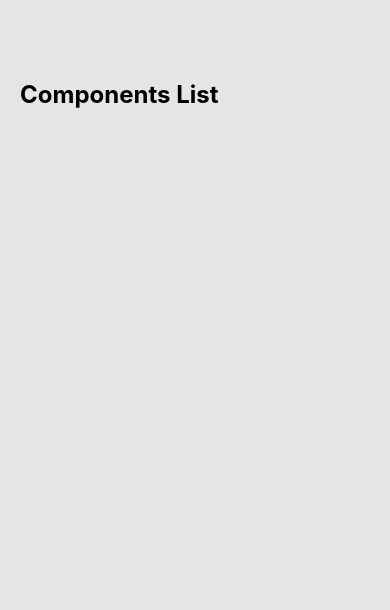
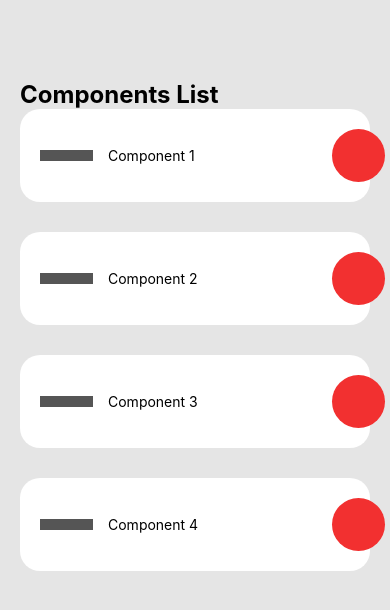
Before and after one commit to SodoTeo/Compo-List, a React Native app: screen / in a window 390 px wide. Shown: the top 610 px of the page. Built offline with nearby package versions, Linux system fonts and the light colour scheme.

Commit message:
refactor: add style

```diff
--- a/App.js
+++ b/App.js
@@ -1,6 +1,7 @@
-import { StatusBar } from 'expo-status-bar';
+
 import React from 'react';
 import { StyleSheet, Text, View } from 'react-native';
+import Item, { Task } from './components/Item';
 
 export default function App() {
   return (
@@ -10,6 +11,10 @@ export default function App() {
         <Text style={styles.sectionTitle}>Components List</Text>
         <View style={styles.items}>
           {/* Here will go the components*/}
+          <Item text={'Component 1'}/>
+          <Item text={'Component 2'}/>
+          <Item text={'Component 3'}/>
+          <Item text={'Component 4'}/>
         </View>
 
       </View>
--- a/components/Item.js
+++ b/components/Item.js
@@ -1,16 +1,49 @@
 import React from 'react';
-import {Viev, Text, StyleSheet} from 'react-native';
+import {View, Text, StyleSheet} from 'react-native';
 
-const Item =()=>{
+const Item =(props)=>{
     return(
-        <Viev>
-            <Text>This is a Item</Text>
-        </Viev>
+        <View style={styles.item}>
+            <View style={styles.itemLeft}>
+                <View style={styles.splash}></View>
+                <Text style={styles.itemText}>{props.text}</Text>
+            </View>
+            <View style={styles.statusItem}></View>
+        </View>
     )
 }
 
 const styles = StyleSheet.create({
-
+    item: {
+        backgroundColor: '#FFFFFF',
+        padding: 20,
+        borderRadius: 20,
+        flexDirection: 'row',
+        alignItems: 'center',
+        justifyContent: 'space-between',
+        marginBottom: 30,
+    },
+    itemLeft: {
+        flexDirection: 'row',
+        alignItems: 'center',
+        flexWrap: 'wrap'
+    },
+    splash: {
+        width: 53,
+        height: 11,
+        backgroundColor: '#555', /*For testing purposes*/
+        marginRight: 15,
+    },
+    itemText: {
+        maxWidth: '80%'
+    },
+    statusItem: {
+        width: 53,
+        height: 53,
+        left: 35,
+        backgroundColor: '#F23030',
+        borderRadius: 50,
+    },
 });
 
 export default Item;
```
